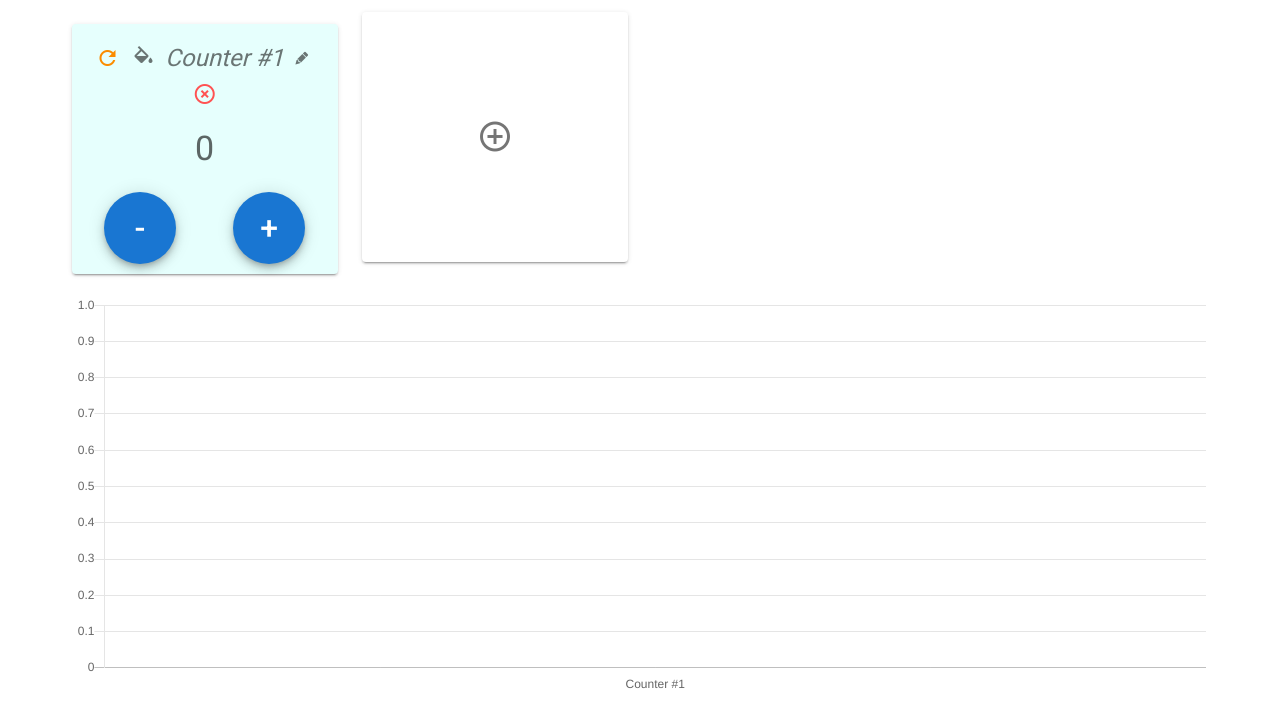
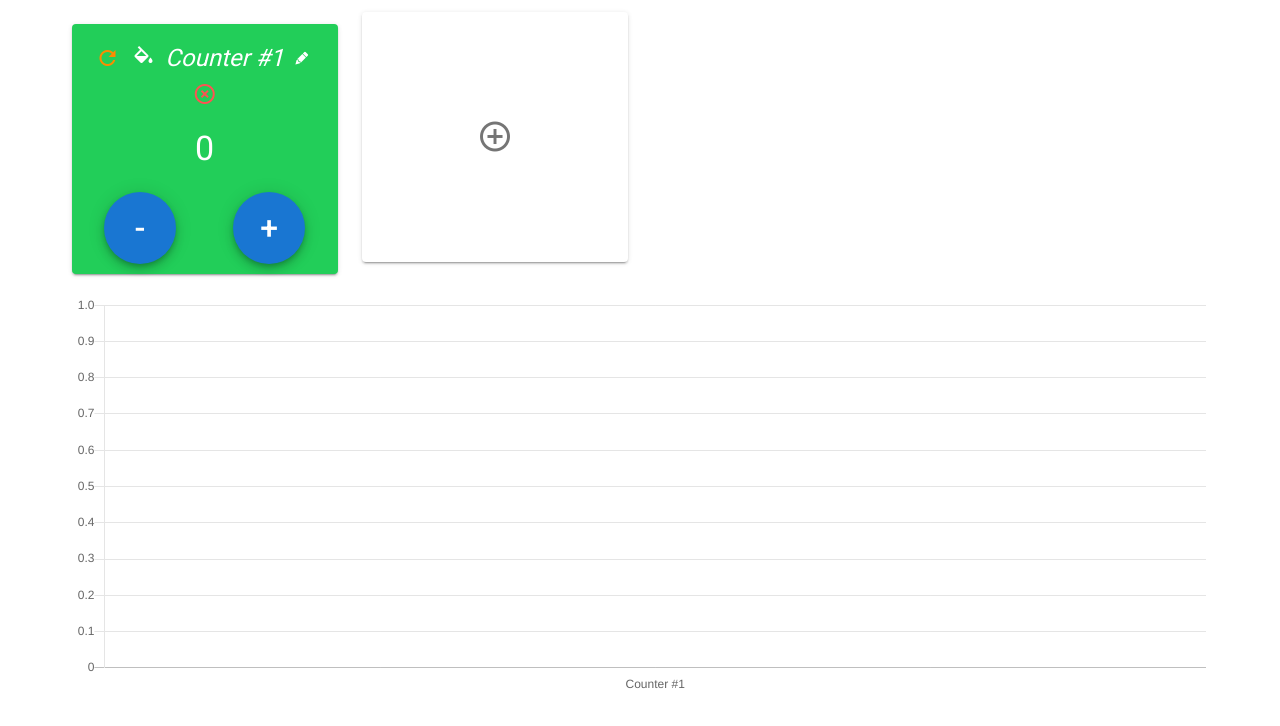
Before and after one commit to 4ndre4s/multicounter.io, a Nuxt app: page / in a window 1280 px wide. Shown: the top 726 px of the page. Built offline with nearby package versions, Linux system fonts and the light colour scheme.

Commit message:
Every counter will have a different color

```diff
--- a/components/CounterCard.vue
+++ b/components/CounterCard.vue
@@ -78,12 +78,31 @@
                 nameModel: this.name,
                 countModel: this.count,
                 overlayVisible: false,
-                color: "#e6fffd"
+                setColor: null
             }
+        },
+        created() {
+            this.$emit("color-changed", {color: this.color, id: this.identifier});
         },
         computed: {
             backgroundColorIsTooDark() {
-                return this.color[1] <= 9;
+                return this.color.charAt(1) <= 9;
+            },
+            color: {
+                get() {
+                    if (!this.setColor) {
+                        return this.getRandomColor();
+                    }
+                    return this.setColor;
+                },
+                set(newValue) {
+                    this.setColor = newValue;
+                }
+            }
+        },
+        methods: {
+            getRandomColor() {
+                return '#' + (Math.random() * 0xFFFFFF << 0).toString(16);
             }
         },
         watch: {
```
